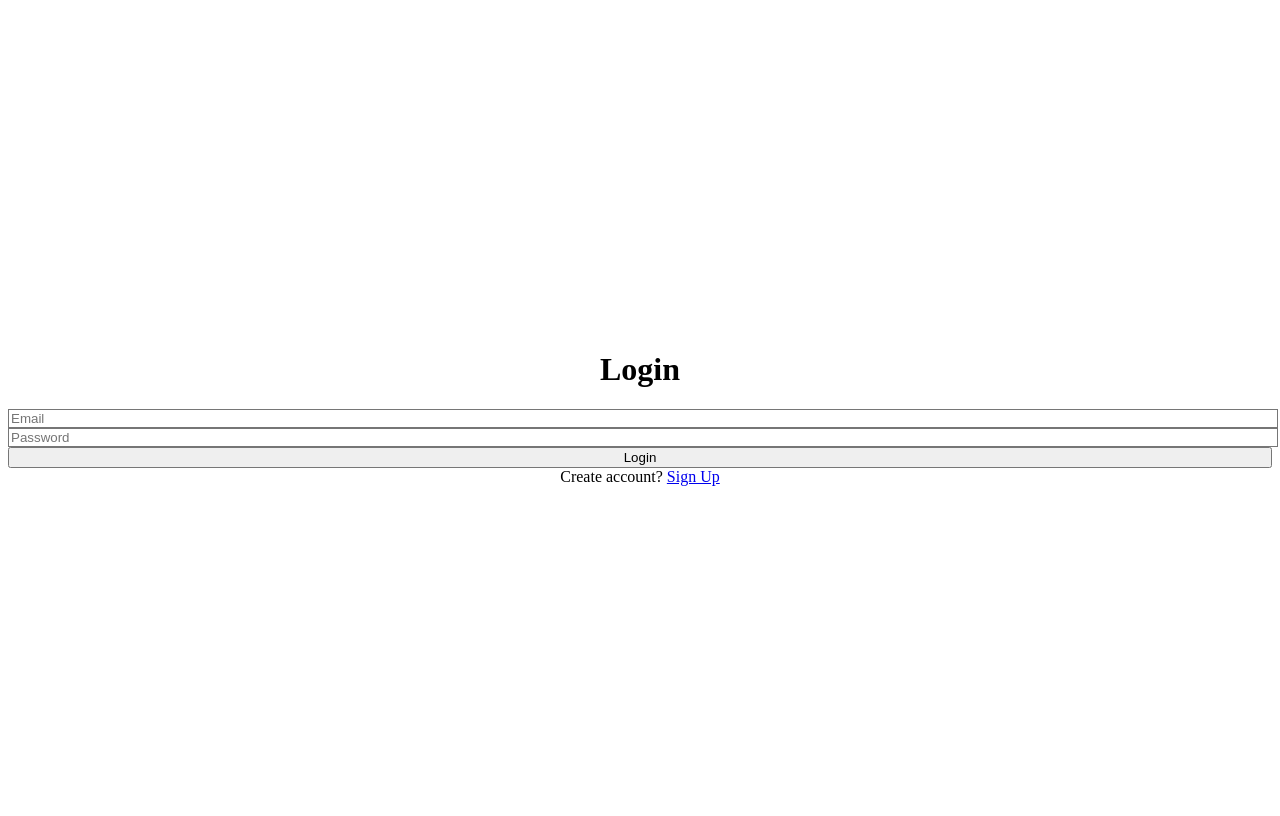
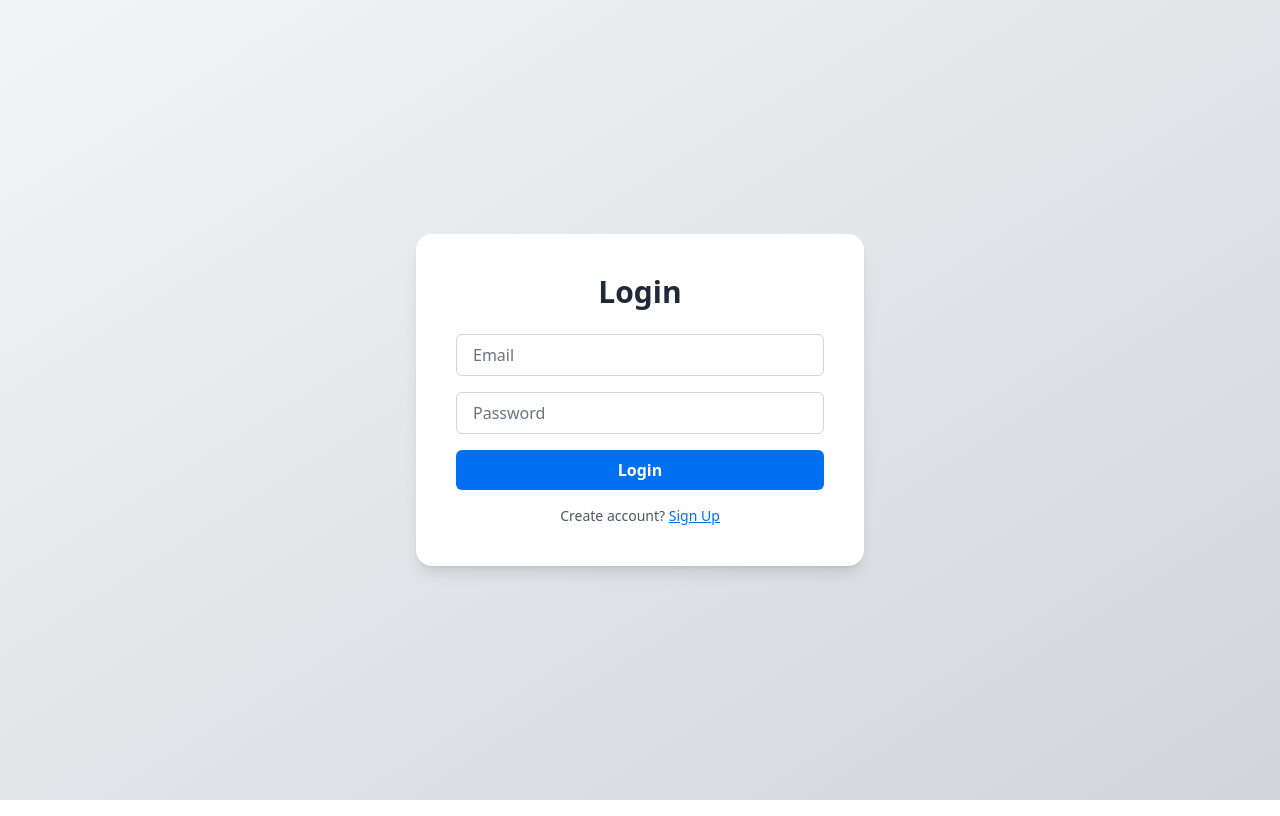
Before and after one commit to rlaDonghwan/NNMM_frontend, a Next.js app: page /auth/signin in a window 1280 px wide. Built offline with nearby package versions, Linux system fonts and the light colour scheme.

Commit message:
css 적용 안됌

```diff
--- a/src/pages/_app.tsx
+++ b/src/pages/_app.tsx
@@ -1,5 +1,5 @@
 // 애플리케이션의 전역 CSS 스타일을 가져옵니다.
-import '@/styles/globals.css'
+import '../styles/globals.css'
 
 // Next.js에서 제공하는 AppProps 타입을 가져옵니다. (타입 안전성을 위해 사용)
 import type {AppProps} from 'next/app'
--- a/tailwind.config.ts
+++ b/tailwind.config.ts
@@ -1,8 +1,8 @@
 const config = {
   content: [
-    './src/pages/**/*.{js,ts,jsx,tsx,mdx}',
-    './src/components/**/*.{js,ts,jsx,tsx,mdx}',
-    './src/app/**/*.{js,ts,jsx,tsx,mdx}'
+    './src/pages/**/*.{js,ts,jsx,tsx}',
+    './src/components/**/*.{js,ts,jsx,tsx}',
+    './src/app/**/*.{js,ts,jsx,tsx}'
   ],
   theme: {
     extend: {
```
Also changed, not shown: package.json (+19 -8 lines), tsconfig.json (+17 -13 lines), 1 other file (tests, documents, lock files or other folders).
